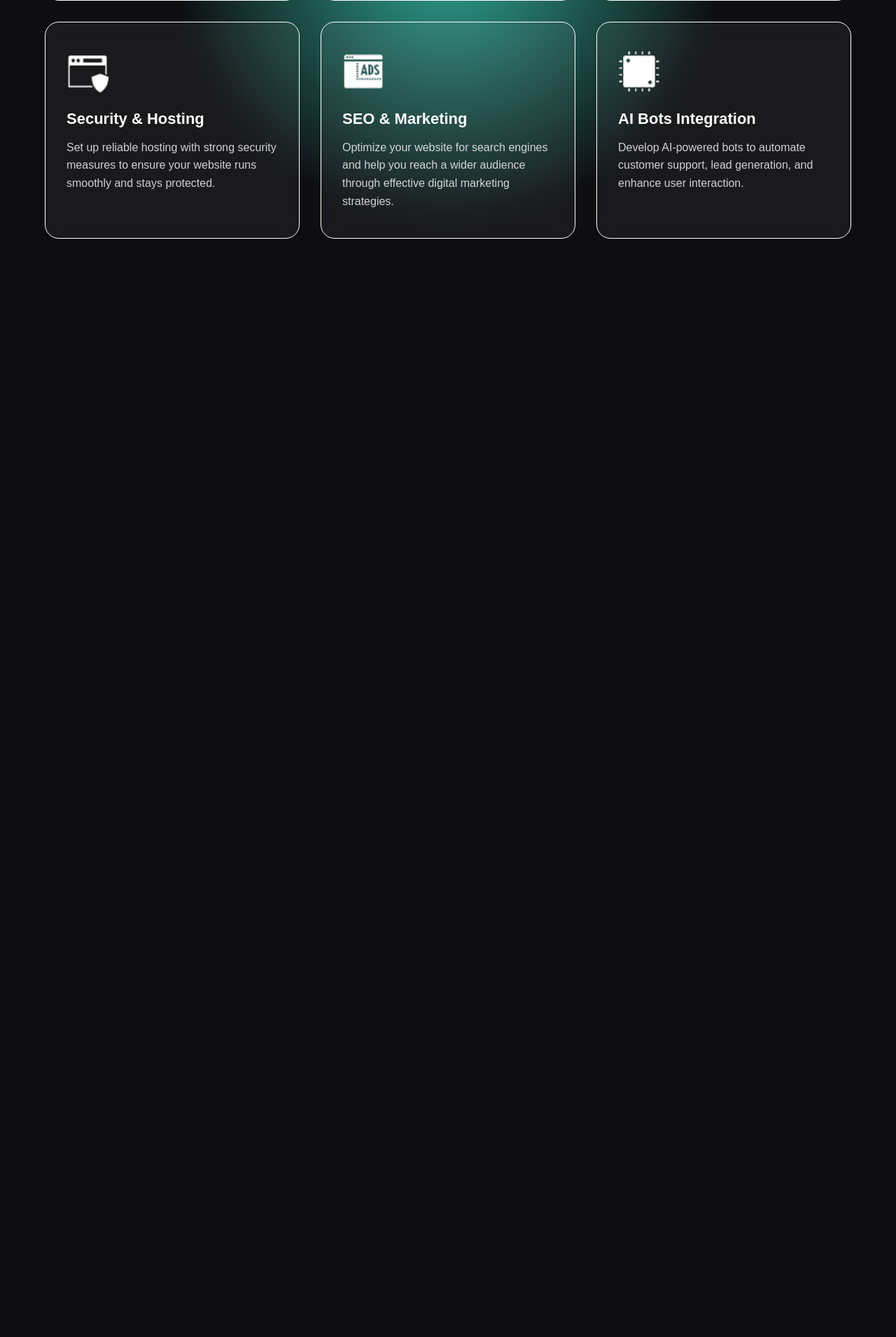
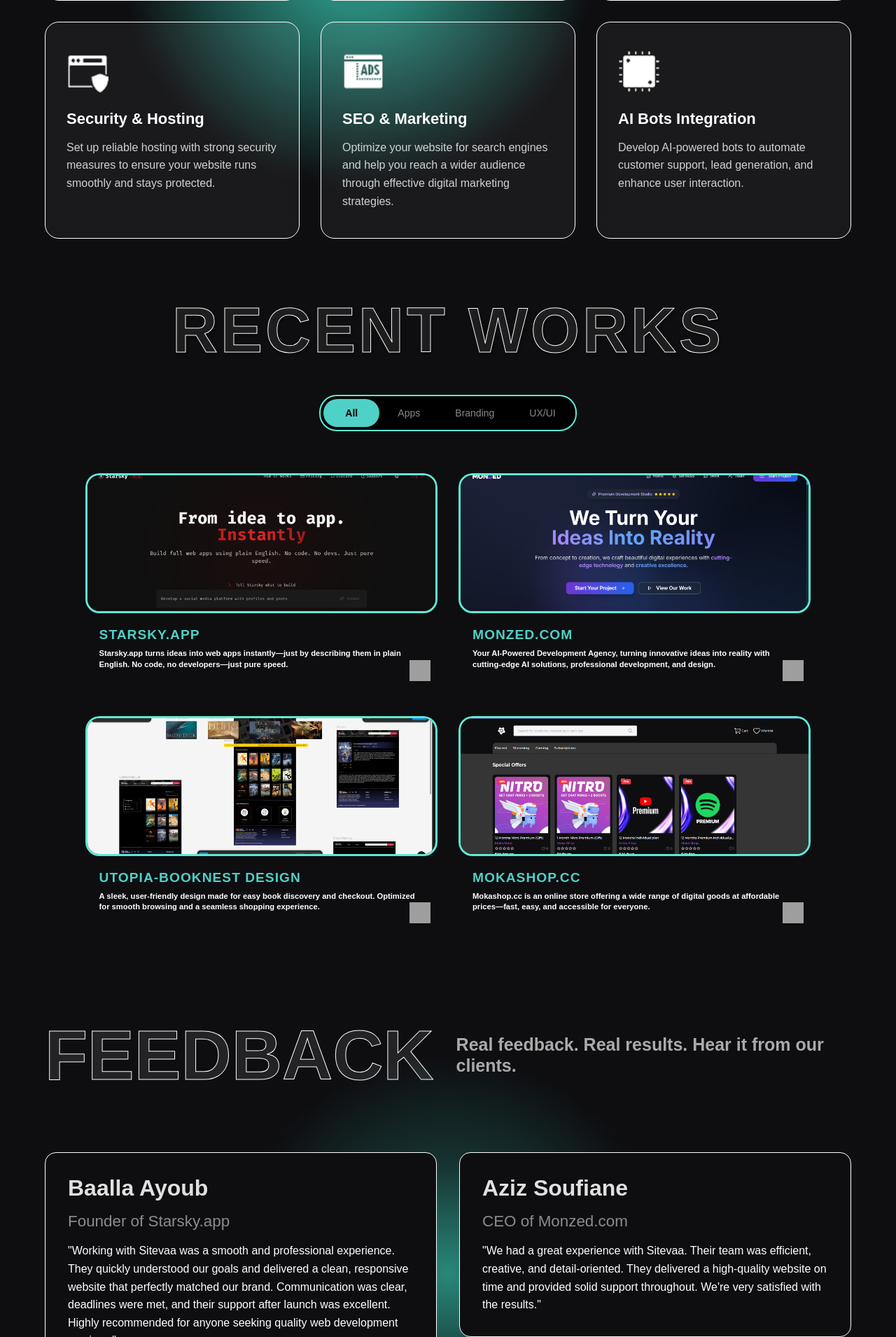
Before and after one commit to AZIZ-Soufiane/Sitevaa, a PHP site: page /home.html in a window 1280 px wide. Shown: the part 1330-3240 px from the top of the page at 70% size. Before the commit the page ends 1671 px from the top, so only its background shows below. Run offline with PHP 8.4, Linux system fonts and the light colour scheme; grey boxes are pictures that could not be loaded.

Commit message:
Testimonials done

```diff
--- a/Landing page/home.css
+++ b/Landing page/home.css
@@ -3,7 +3,8 @@
     padding: 0;
     box-sizing: border-box;
 }
-html{
+
+html {
     scroll-behavior: smooth;
 }
 
@@ -256,7 +257,7 @@
 
 .services-wrapper {
     width: 100%;
-    background: radial-gradient(circle,rgba(41, 136, 122, 1) 0%,rgba(41, 136, 122, 1) 10%,rgb(14, 14, 17) 50%);
+    background: radial-gradient(circle at 40%, rgba(41, 136, 122, 1) 0%, rgba(41, 136, 122, 1) 10%, rgb(14, 14, 17) 38%);
     padding: 40px 0;
 }
 
@@ -280,7 +281,8 @@
     margin-bottom: 20px;
     text-transform: uppercase;
 }
-.services-title-container{
+
+.services-title-container {
     display: flex;
 }
 
@@ -289,7 +291,7 @@
     font-weight: 600;
     line-height: 1.2;
     margin-bottom: 0;
-    color:rgb(170, 170, 170);
+    color: rgb(170, 170, 170);
 }
 
 .services-title-container .highlight {
@@ -341,6 +343,7 @@
     border-color: rgba(94, 234, 212, 1);
     box-shadow: 0 20px 40px rgba(0, 0, 0, 0.3);
 }
+
 .service-icon {
     width: 60px;
     height: 60px;
@@ -401,3 +404,300 @@
         padding: 30px 25px;
     }
 }
+
+
+.works-wrapper {
+    width: 100%;
+    background-color: rgb(14, 14, 17);
+    padding: 40px 0;
+}
+
+.works-section {
+    max-width: 90%;
+    margin: 0 auto;
+    min-height: 100vh;
+}
+
+.section-title {
+    text-transform: uppercase;
+    letter-spacing: 4px;
+    text-align: center;
+    margin-bottom: 40px;
+    text-shadow: 2px 2px 4px rgba(0, 0, 0, 0.5);
+    color: rgba(255, 255, 255, 0.09);
+    font-weight: 800;
+    font-size: 90px;
+    -webkit-text-stroke: 1px white;
+}
+
+.filter-nav {
+    display: flex;
+    justify-content: center;
+    margin-bottom: 60px;
+}
+
+.filter-buttons {
+    display: flex;
+    background-color: #000000;
+    border-radius: 25px;
+    padding: 4px;
+    gap: 2px;
+    border: 2px solid rgba(94, 234, 212, 1);
+}
+
+.filter-btn {
+    padding: 12px 24px;
+    border: none;
+    background: transparent;
+    color: #888;
+    cursor: pointer;
+    border-radius: 22px;
+    font-size: 14px;
+    font-weight: 500;
+    transition: all 0.3s ease;
+    min-width: 80px;
+}
+
+.filter-btn.active {
+    background-color: #4fd1c7;
+    color: #000;
+    font-weight: 600;
+}
+
+.filter-btn:hover:not(.active) {
+    color: #fff;
+}
+
+.works-grid {
+    display: grid;
+    grid-template-columns: repeat(2, 1fr);
+    gap: 30px;
+    max-width: 90%;
+    margin: 0 auto;
+}
+
+.work-card {
+    background-color: transparent;
+    height: auto;
+    overflow: hidden;
+    transition: all 0.3s ease;
+    position: relative;
+    border-radius: 20px;
+}
+
+.work-card:hover {
+    box-shadow: 0 10px 30px rgba(79, 209, 199, 0.2);
+}
+
+.work-image {
+    width: 100%;
+    height: 200px;
+    background-color: #1a1a1a;
+    display: flex;
+    align-items: center;
+    justify-content: center;
+    color: #555;
+    font-size: 14px;
+    border: 3px solid rgba(94, 234, 212, 1);
+    overflow: hidden;
+    border-radius: 20px;
+}
+
+.work-image img {
+    width: 100%;
+    height: 100%;
+    object-fit: cover;
+    display: block;
+}
+
+.work-content {
+    padding: 20px;
+}
+
+.work-title {
+    font-size: 1.2rem;
+    font-weight: 700;
+    margin-bottom: 8px;
+    color: #4fd1c7;
+    text-transform: uppercase;
+    letter-spacing: 1px;
+}
+
+.work-description {
+    color: #ffffff;
+    font-size: 0.7rem;
+    font-weight: 600;
+    line-height: 1.4;
+    margin-bottom: 15px;
+}
+
+.work-arrow {
+    position: absolute;
+    bottom: 20px;
+    right: 10px;
+    width: 30px;
+    height: 30px;
+    background-color: transparent;
+    border-radius: 50%;
+    display: flex;
+    align-items: center;
+    justify-content: center;
+    cursor: pointer;
+    transition: all 0.3s ease;
+    z-index: 10;
+    text-decoration: none;
+}
+
+.work-arrow:hover {
+    transform: scale(1.1);
+}
+
+.work-arrow img {
+    width: 100%;
+    height: 100%;
+}
+
+.work-card.hidden {
+    display: none;
+}
+
+@media (max-width: 768px) {
+    .works-grid {
+        grid-template-columns: 1fr;
+        gap: 20px;
+    }
+
+    .section-title {
+        font-size: 2.5rem;
+    }
+
+    .filter-buttons {
+        flex-wrap: wrap;
+        justify-content: center;
+    }
+}
+
+
+
+.feedback-wrapper {
+    width: 100%;
+    background: radial-gradient(circle at 50% 50%, rgba(41, 136, 122, 1) 0%, rgba(41, 136, 122, 0.3) 20%, rgb(14, 14, 17) 40%);
+    padding: 40px 0;
+}
+
+.feedback-section {
+    width: 100%;
+    max-width: 90%;
+    margin: 0 auto;
+    min-height: 100vh;
+    display: flex;
+    flex-direction: column;
+    justify-content: center;
+}
+
+.feedback-header {
+    display: flex;
+    justify-content: space-between;
+    align-items: center;
+    margin-bottom: 4rem;
+    position: relative;
+    min-height: 150px;
+    gap: 2rem;
+}
+
+.feedback-header h1 {
+    color: rgba(255, 255, 255, 0.09);
+    font-weight: 900;
+    font-size: 100px;
+    -webkit-text-stroke: 1px white;
+}
+
+.feedback-header p {
+    font-size: 25px;
+    font-weight: 800;
+    line-height: 1.2;
+    margin-bottom: 0;
+    color: rgb(170, 170, 170);
+}
+
+.testimonials-container {
+    display: flex;
+    justify-content: center;
+    gap: 2rem;
+}
+
+.testimonials-column {
+    display: flex;
+    flex-direction: column;
+    gap: 2rem;
+    flex-basis: 50%;
+}
+
+.testimonial-card {
+    background-color: rgba(14, 14, 17);
+    border: 1px solid rgb(255, 255, 255);
+    border-radius: 16px;
+    padding: 2rem;
+    display: flex;
+    flex-direction: column;
+    gap: 1rem;
+    transition: all 0.3s ease;
+}
+
+.testimonial-card:hover {
+    border-color: rgba(94, 234, 212, 1);
+    box-shadow: 0 20px 40px rgba(0, 0, 0, 0.3);
+}
+
+.testimonial-card h3 {
+    font-size: 2rem;
+    font-weight: 600;
+    color: #e0e0e0;
+}
+
+.testimonial-card .title {
+    font-size: 1.4rem;
+    color: #8c8c8c;
+}
+
+.testimonial-card blockquote {
+    font-size: 1rem;
+    line-height: 1.6;
+    color: #ffffff;
+    font-weight: 500;
+}
+
+@media (max-width: 900px) {
+    .feedback-header {
+        flex-direction: column;
+        text-align: center;
+        gap: 1rem;
+    }
+
+    .feedback-header h1,
+    .feedback-header p {
+        text-align: center;
+    }
+
+    .testimonials-container {
+        flex-direction: column;
+        gap: 1.5rem;
+    }
+
+    .testimonials-column:nth-child(1) {
+        margin-top: 0;
+    }
+
+    .testimonials-column {
+        width: 100%;
+        gap: 1.5rem;
+    }
+
+    .feedback-header h1 {
+        font-size: 60px;
+    }
+
+    .feedback-header p {
+        font-size: 20px;
+    }
+}
--- a/Landing page/home.html
+++ b/Landing page/home.html
@@ -1,17 +1,19 @@
 <!DOCTYPE html>
 <html lang="en">
+
 <head>
     <meta charset="UTF-8">
     <meta name="viewport" content="width=device-width, initial-scale=1.0">
     <link rel="stylesheet" href="home.css">
     <title>SITEVAA - Creative Digital Agency</title>
 </head>
+
 <body>
     <div class="container">
         <nav class="navbar">
             <div class="nav-content">
                 <div class="logo">
-                    <img src="./images/logonavbar.png" alt="SITEVAA Logo">
+                    <a href="#"><img src="./images/logonavbar.png" alt="SITEVAA Logo"></a>
                 </div>
                 <ul class="nav-links">
                     <li><a href="#services">Services</a></li>
@@ -28,7 +30,8 @@
                 <h3 class="hero-title">WE ARE</h3>
                 <h1 class="hero-brand">SITEVAA</h1>
                 <p class="hero-description">
-                    We turn your ideas into reality with creativity and precision. Let's work together to bring your vision to life.
+                    We turn your ideas into reality with creativity and precision. Let's work together to bring your
+                    vision to life.
                 </p>
                 <a href="#contact" class="start-project-btn">Start A Project</a>
             </div>
@@ -37,13 +40,13 @@
             </div>
         </section>
         <section class="services-wrapper" id="services">
-        <div class="services-section" >
+            <div class="services-section">
                 <div class="services-header">
                     <div class="services-tag">WHAT WE DO</div>
                     <div class="services-title-container">
                         <h2 class="services-title">
                             We transform your ideas into unique<br>
-                        web projects that inspires both you<br>
+                            web projects that inspire both you<br>
                             and your customers.
                         </h2>
                         <span class="highlight">SERVICES</span>
@@ -87,7 +90,8 @@
                         </div>
                         <h3 class="service-title">Security & Hosting</h3>
                         <p class="service-description">
-                        Set up reliable hosting with strong security measures to ensure your website runs smoothly and
+                            Set up reliable hosting with strong security measures to ensure your website runs smoothly
+                            and
                             stays protected.
                         </p>
                     </div>
@@ -98,7 +102,8 @@
                         </div>
                         <h3 class="service-title">SEO & Marketing</h3>
                         <p class="service-description">
-                        Optimize your website for search engines and help you reach a wider audience through effective
+                            Optimize your website for search engines and help you reach a wider audience through
+                            effective
                             digital marketing strategies.
                         </p>
                     </div>
@@ -117,6 +122,134 @@
             </div>
         </section>
 
+        <section class="works-wrapper" id="works">
+            <div class="works-section">
+                <h1 class="section-title">Recent Works</h1>
+
+                <div class="filter-nav">
+                    <div class="filter-buttons">
+                        <button class="filter-btn active" data-filter="all">All</button>
+                        <button class="filter-btn" data-filter="apps">Apps</button>
+                        <button class="filter-btn" data-filter="branding">Branding</button>
+                        <button class="filter-btn" data-filter="ux-ui">UX/UI</button>
                     </div>
+                </div>
+
+                <div class="works-grid">
+                    <div class="work-card" data-category="apps">
+                        <div class="work-image">
+                            <img src="images/starsky.png" alt="">
+                        </div>
+                        <div class="work-content">
+                            <h3 class="work-title">STARSKY.APP</h3>
+                            <p class="work-description">Starsky.app turns ideas into web apps instantly—just by
+                                describing
+                                them
+                                in plain English. No code, no developers—just pure speed.</p>
+                        </div>
+                        <a href="https://starsky.app" target="_blank" class="work-arrow">
+                            <img src="./images/arrow.svg" alt="Arrow">
+                        </a>
+                    </div>
+
+                    <div class="work-card" data-category="apps">
+                        <div class="work-image">
+                            <img src="images/monzed.png" alt="">
+                        </div>
+                        <div class="work-content">
+                            <h3 class="work-title">MONZED.COM</h3>
+                            <p class="work-description">Your AI-Powered Development Agency, turning innovative ideas
+                                into reality with cutting-edge AI solutions, professional development, and design.</p>
+                        </div>
+                        <a href="https://monzed.com" target="_blank" class="work-arrow">
+                            <img src="./images/arrow.svg" alt="Arrow">
+                        </a>
+                    </div>
+
+                    <div class="work-card" data-category="ux-ui branding">
+                        <div class="work-image">
+                            <img src="images/booknestUIUX.png" alt="">
+                        </div>
+                        <div class="work-content">
+                            <h3 class="work-title">UTOPIA-BOOKNEST DESIGN</h3>
+                            <p class="work-description">A sleek, user-friendly design made for easy book discovery and
+                                checkout.
+                                Optimized for smooth browsing and a seamless shopping experience.</p>
+                        </div>
+                        <a href="https://www.figma.com/design/VNznSVZyCXxNmbbRBCWRm8/Utopia-BooksNest?node-id=1-3&t=wfpstBte0Jtllade-1"
+                            target="_blank" class="work-arrow">
+                            <img src="./images/arrow.svg" alt="Arrow">
+                        </a>
+                    </div>
+
+                    <div class="work-card" data-category="branding apps">
+                        <div class="work-image">
+                            <img src="images/mokashop.png" alt="">
+                        </div>
+                        <div class="work-content">
+                            <h3 class="work-title">MOKASHOP.CC</h3>
+                            <p class="work-description">Mokashop.cc is an online store offering a wide range of digital
+                                goods at
+                                affordable prices—fast, easy, and accessible for everyone.</p>
+                        </div>
+                        <a href="https://Mokashop.cc" target="_blank" class="work-arrow">
+                            <img src="./images/arrow.svg" alt="Arrow">
+                        </a>
+                    </div>
+                </div>
+            </div>
+        </section>
+
+        </section>
+
+        <section class="feedback-wrapper" id="testimonials">
+            <div class="feedback-section">
+                <header class="feedback-header">
+                    <h1>FEEDBACK</h1>
+                    <p>Real feedback. Real results. Hear it from our clients.</p>
+                </header>
+
+                <div class="testimonials-container">
+                    <div class="testimonials-column">
+                        <div class="testimonial-card">
+                            <h3>Baalla Ayoub</h3>
+                            <p class="title">Founder of Starsky.app</p>
+                            <blockquote>"Working with Sitevaa was a smooth and professional experience. They quickly
+                                understood our goals and delivered a clean, responsive website that perfectly matched
+                                our brand. Communication was clear, deadlines were met, and their support after launch
+                                was excellent. Highly recommended for anyone seeking quality web development services."
+                            </blockquote>
+                        </div>
+                        <div class="testimonial-card">
+                            <h3>Ben.Anouar</h3>
+                            <p class="title">Founder of UtopiaBookNest</p>
+                            <blockquote>"The design was clean, modern, and perfectly captured our brand — truly
+                                impressive work by Sitevaa."</blockquote>
+                        </div>
+                    </div>
+
+                    <div class="testimonials-column">
+                        <div class="testimonial-card">
+                            <h3>Aziz Soufiane</h3>
+                            <p class="title">CEO of Monzed.com</p>
+                            <blockquote>"We had a great experience with Sitevaa. Their team was efficient, creative, and
+                                detail-oriented. They delivered a high-quality website on time and provided solid
+                                support throughout. We're very satisfied with the results."</blockquote>
+                        </div>
+                        <div class="testimonial-card">
+                            <h3>Baazi Morad</h3>
+                            <p class="title">Owner of Mokashop.cc</p>
+                            <blockquote>"Excellent service from start to finish. Sitevaa took our ideas and turned them
+                                into a functional, modern website. Their communication was timely, and the final product
+                                exceeded our expectations. Would gladly work with them again."</blockquote>
+                        </div>
+                    </div>
+                </div>
+            </div>
+        </section>
+
+    </div>
+    <script src="script.js"></script>
 </body>
+
 </html>
```
Also changed, not shown: Landing page/script.js (added, +26 -0 lines), Landing page/test.css (deleted, +0 -10 lines), Landing page/test.html (deleted, +0 -15 lines), Team/login.css (+4 -4 lines), Landing page/images/arrow.svg (added), Landing page/images/blogStarsky.png (deleted), Landing page/images/monzed.png (added). Lines whose indentation alone changed are shown as unchanged.
